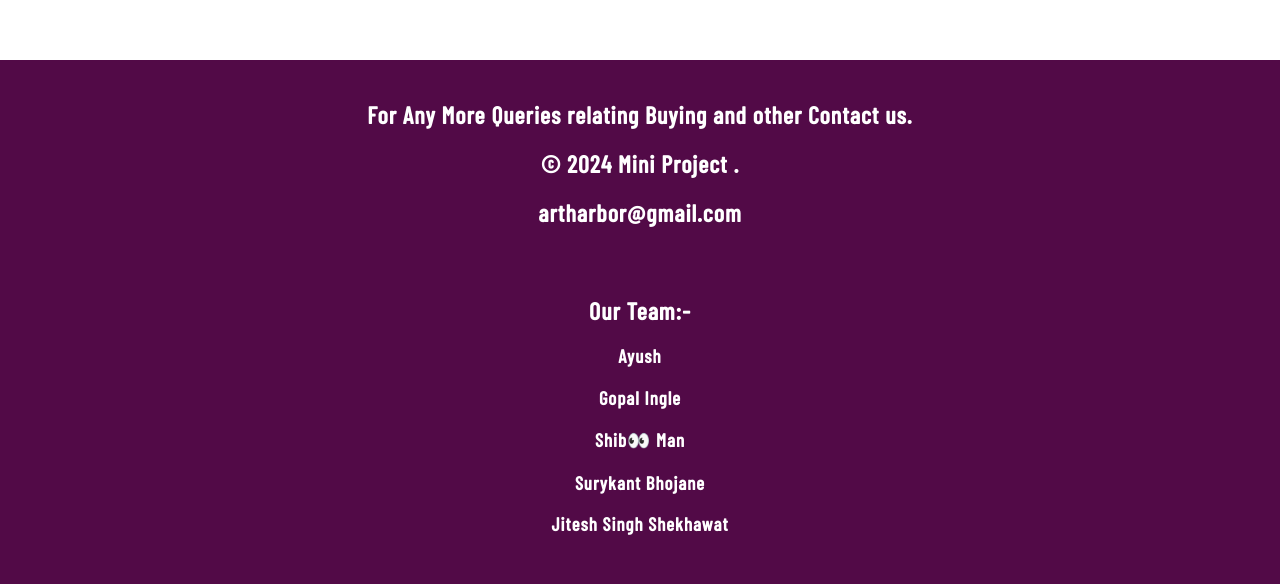
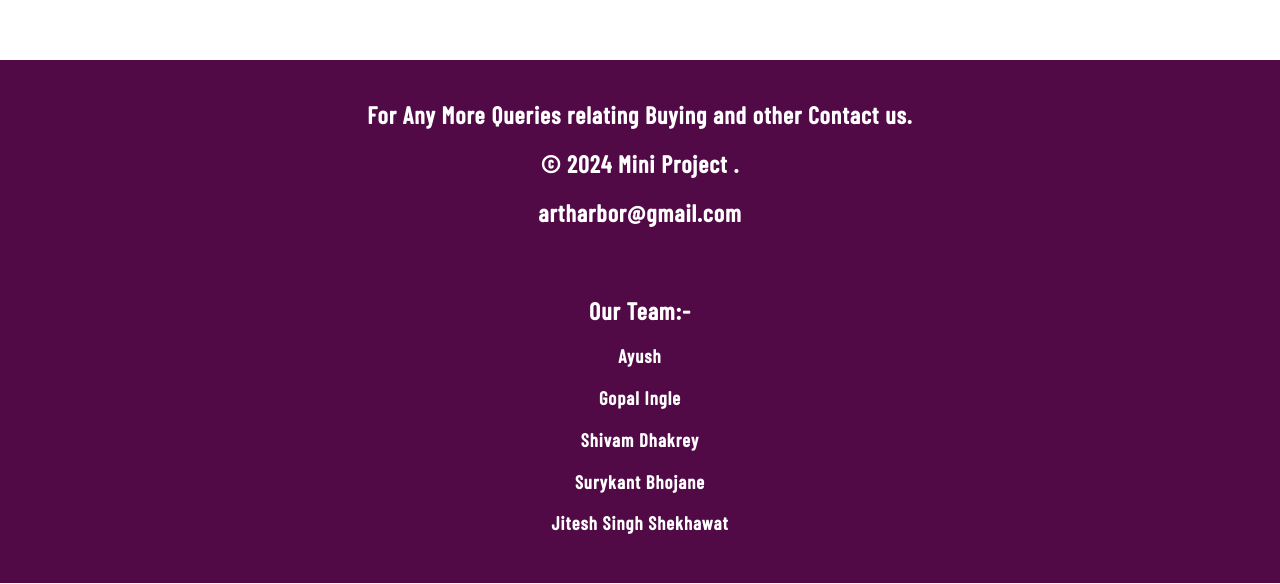
Before and after one commit to JiteshSinghShekhawat/MyCv, a plain HTML site: page miniProject/index.html in a window 1280 px wide. Shown: the part 3353-3937 px from the top of the page. Drawn offline with nearby package versions, Linux system fonts and the light colour scheme.

Commit message:
Update index.html

```diff
--- a/miniProject/index.html
+++ b/miniProject/index.html
@@ -125,7 +125,7 @@
            <h2 id="teamName">Our Team:- </h2>
            <h3>Ayush</h3>
            <h3>Gopal Ingle</h3>
-           <h3>Shib👀 Man</h3>
+           <h3>Shivam Dhakrey</h3>
            <h3>Surykant Bhojane</h3>
            <h3>Jitesh Singh Shekhawat</h3>
         </div>
```
